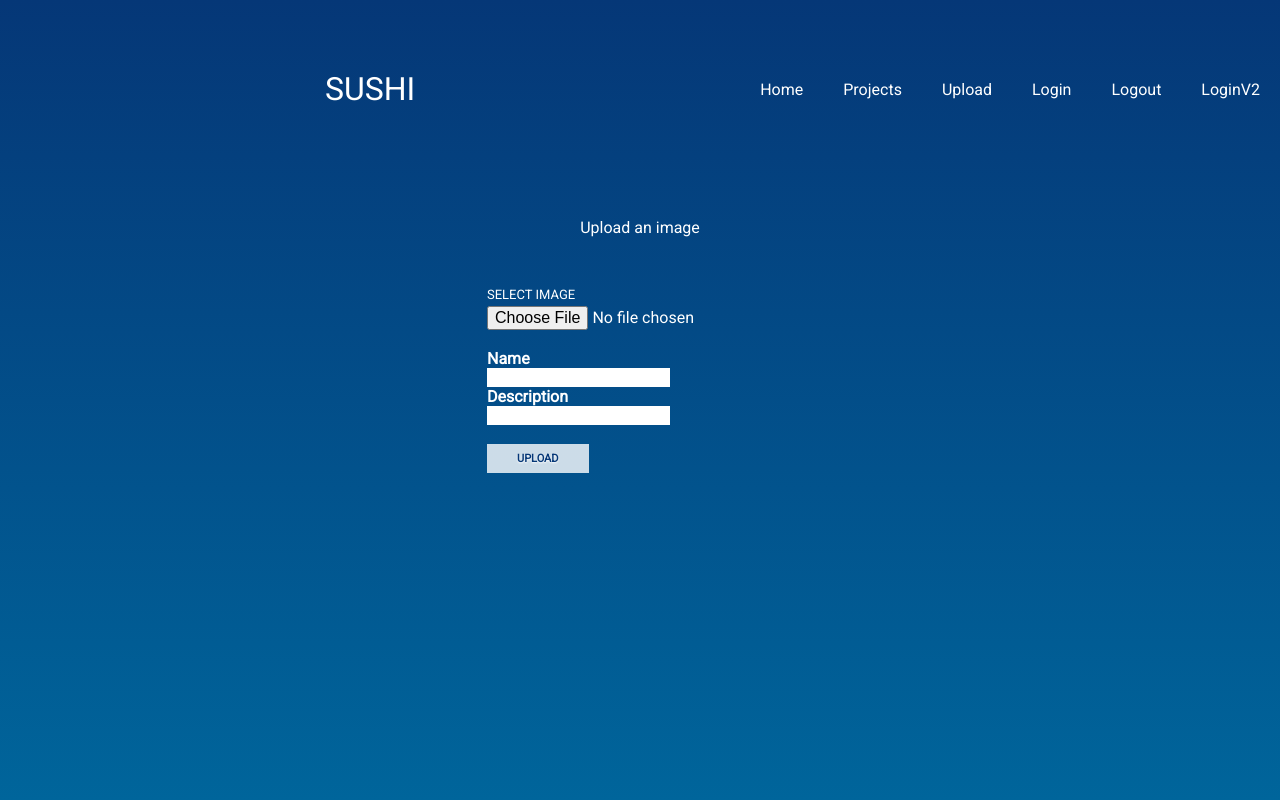
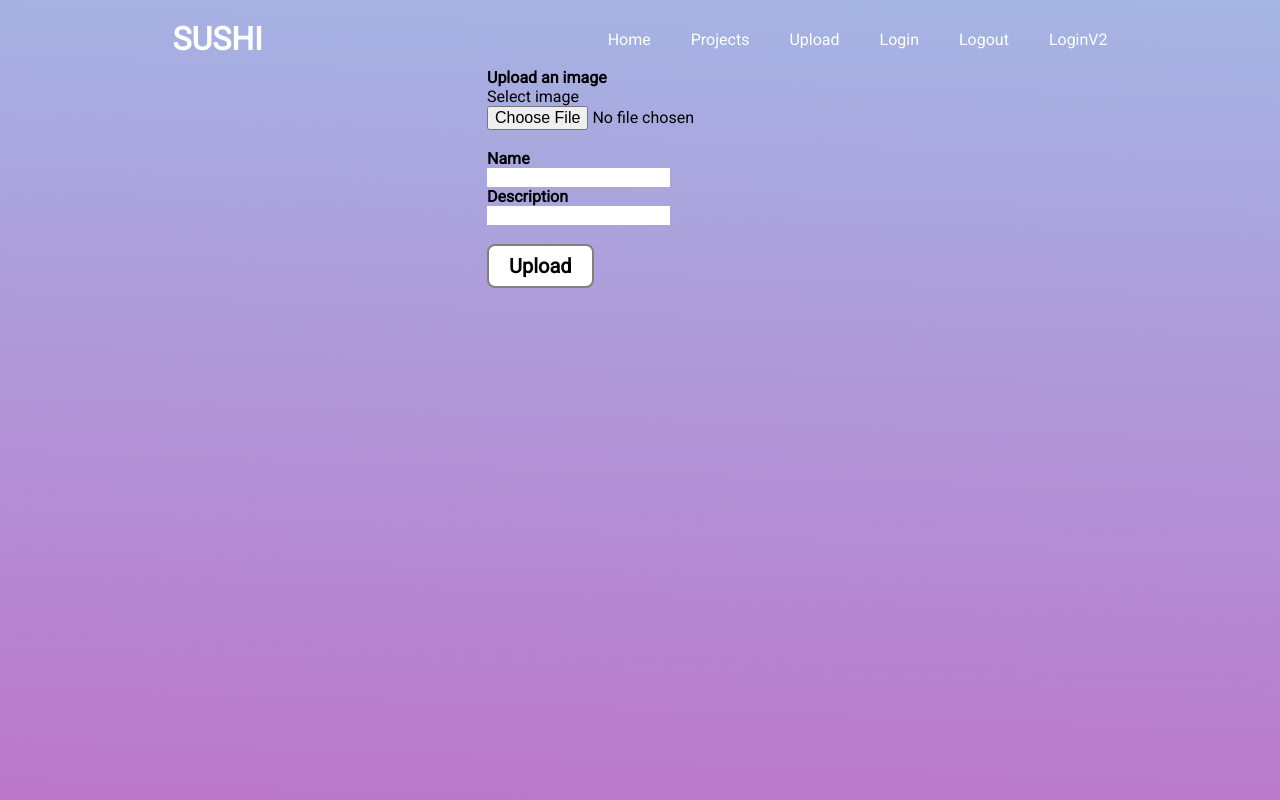
Before and after one commit to zenxha/sushi, a Flask app: page /upload in a window 1280 px wide. Run offline with Flask 2, Linux system fonts and the light colour scheme.

Commit message:
loginv2 upload button

```diff
--- a/templates/homesite/upload.html
+++ b/templates/homesite/upload.html
@@ -13,7 +13,7 @@
         <label>Select image</label>
         <div class="custom-file">
           <input type="file" class="custom-file-input" name="image" id="image">
-          <div class="review" style="color: white;">
+          <div class="review" style="color: black;">
             </br><h3>Name</h3><input type="text" name="title" style="color:black;">
             <br><h3>Description</h3><input type="text" name="description" style="color:black;">
           </div>
@@ -25,181 +25,28 @@
 
 
 <style>
-@import "compass/css3";
-
-/* ===================== FILE INPUT ===================== */
-.file-area {
-  width: 100%;
+.upload-btn-wrapper {
   position: relative;
-
-  input[type=file] {
-    position: absolute;
-    width: 100%;
-    height: 100%;
-    top: 0;
-    left: 0;
-    right: 0;
-    bottom: 0;
-    opacity: 0;
-    cursor: pointer;
-  }
-
-  .file-dummy {
-    width: 100%;
-    padding: 30px;
-    background: rgba(255,255,255,0.2);
-    border: 2px dashed rgba(255,255,255,0.2);
-    text-align: center;
-    transition: background 0.3s ease-in-out;
-
-    .success {
-      display: none;
-    }
-  }
-
-  &:hover .file-dummy {
-    background: rgba(255,255,255,0.1);
-  }
-
-  input[type=file]:focus + .file-dummy {
-    outline: 2px solid rgba(255,255,255,0.5);
-    outline: -webkit-focus-ring-color auto 5px;
-  }
-
-  input[type=file]:valid + .file-dummy {
-    border-color: rgba(0,255,0,0.4);
-    background-color: rgba(0,255,0,0.3);
-
-    .success {
-      display: inline-block;
-    }
-    .default {
-      display: none;
-    }
-  }
+  overflow: hidden;
+  display: inline-block;
 }
 
-
-
-
-
-
-
-
-
-/* ===================== BASIC STYLING ===================== */
-
-* {
-  box-sizing: border-box;
-  font-family: 'Lato', sans-serif;
+.btn {
+  border: 2px solid gray;
+  color: linear-gradient(rgba(103, 135, 211, .6), rgba(144, 25, 166, .6)), url("{{background}}") no-repeat fixed top center / cover;
+  background-color: white;
+  padding: 8px 20px;
+  border-radius: 8px;
+  font-size: 20px;
+  font-weight: bold;
 }
 
-html,
-body {
-  margin: 0;
-  padding: 0;
-  font-weight: 300;
-  height: 100%;
-  background: #053777;
-  color: #fff;
-  font-size: 16px;
-  overflow: hidden;
-  background: -moz-linear-gradient(top, #053777 0%, #00659b 100%);
-  /* FF3.6+ */
-
-  background: -webkit-gradient(linear, left top, left bottom, color-stop(0%, #053777), color-stop(100%, #00659b));
-  /* Chrome,Safari4+ */
-
-  background: -webkit-linear-gradient(top, #053777 0%, #00659b 100%);
-  /* Chrome10+,Safari5.1+ */
-
-  background: -o-linear-gradient(top, #053777 0%, #00659b 100%);
-  /* Opera 11.10+ */
-
-  background: -ms-linear-gradient(top, #053777 0%, #00659b 100%);
-  /* IE10+ */
-
-  background: linear-gradient(to bottom, #053777 0%, #00659b 100%);
-  /* W3C */
-
-}
-
-h1 {
-  text-align: center;
-  margin: 50px auto;
-  font-weight: 100;
-}
-
-label {
-  font-weight: 500;
-  display: block;
-  margin: 4px 0;
-  text-transform: uppercase;
-  font-size: 13px;
-  overflow: hidden;
-
-  span {
-    float: right;
-    text-transform: none;
-    font-weight: 200;
-    line-height: 1em;
-    font-style: italic;
-    opacity: 0.8;
-  }
-}
-
-.form-controll {
-  display: block;
-  padding: 8px 16px;
-  width: 100%;
-  font-size: 16px;
-  background-color: rgba(255,255,255,0.2);
-  border: 1px solid rgba(255,255,255,0.3);
-  color: #fff;
-  font-weight: 200;
-
-  &:focus {
-    outline: 2px solid rgba(255,255,255,0.5);
-    outline: -webkit-focus-ring-color auto 5px;
-  }
-}
-
-button {
-  padding: 8px 30px;
-  background: rgba(255,255,255,0.8);
-  color: #053777;
-  text-transform: uppercase;
-  font-weight: 600;
-  font-size: 11px;
-  border: 0;
-  text-shadow: 0 1px 2px #fff;
-  cursor: pointer;
-}
-
-.form-group {
-  max-width: 500px;
-  margin: auto;
-  margin-bottom: 30px;
-}
-
-.back-to-article {
-  color: #fff;
-  text-transform: uppercase;
-  font-size: 12px;
+.upload-btn-wrapper input[type=file] {
+  font-size: 100px;
   position: absolute;
-  right: 20px;
-  top: 20px;
-  text-decoration: none;
-  display: inline-block;
-  background: rgba(0,0,0,0.6);
-  padding: 10px 18px;
-  transition: all 0.3s ease-in-out;
-  opacity: 0.6;
-
-  &:hover {
-    opacity: 1;
-    background: rgba(0,0,0,0.8);
-  }
+  left: 0;
+  top: 0;
+  opacity: 0;
 }
 </style>
 
```
Also changed, not shown: templates/homesite/loginv2.html (+0 -27 lines).
